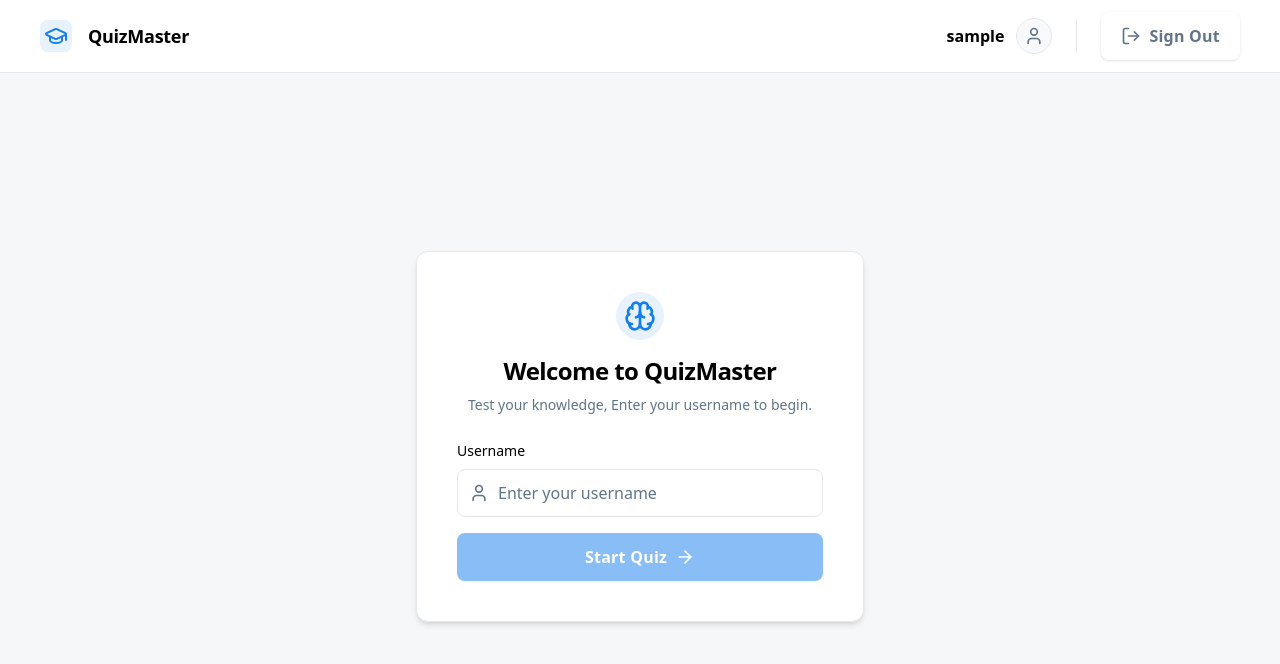
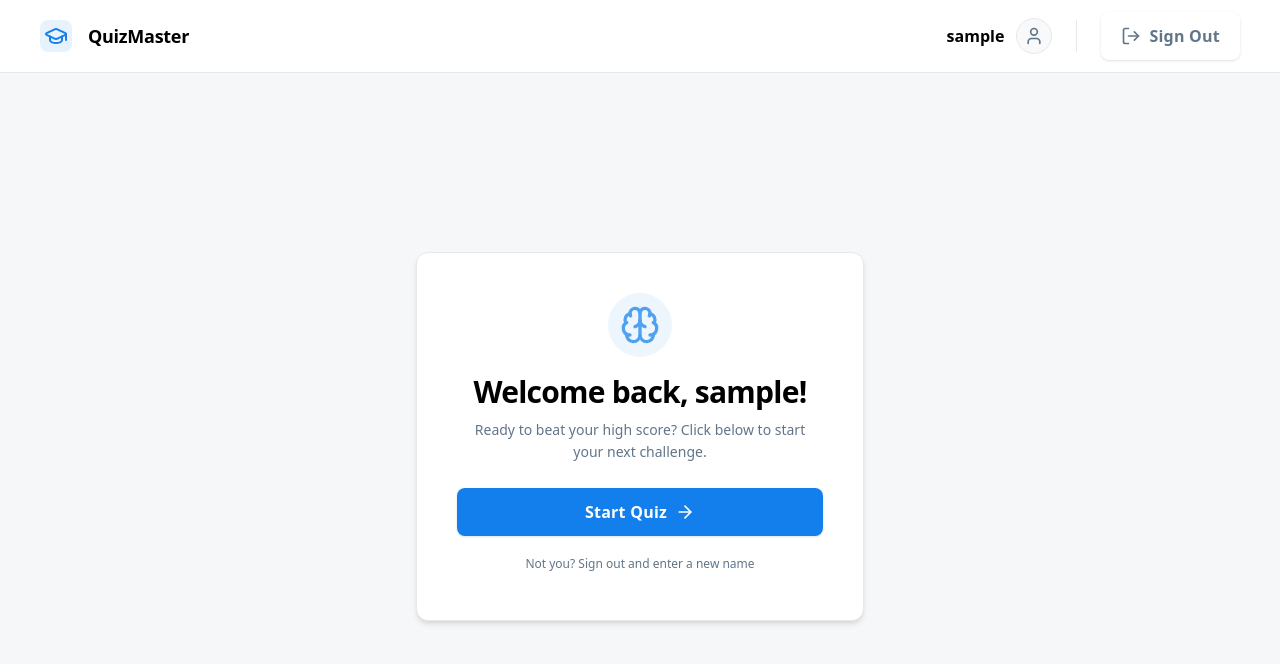
Before and after one commit to deloooonp/react-quiz-app, a React (Vite) app: page / in a window 1280 px wide. Shown: the top 664 px of the page. Built offline with nearby package versions, Linux system fonts and the light colour scheme; sample sign-in values are in the browser's storage.

Commit message:
feat: added a welcome screen to users that already logged in and reset quiz button

```diff
--- a/src/pages/Login.tsx
+++ b/src/pages/Login.tsx
@@ -1,17 +1,33 @@
-import { useState } from "react";
+import { useState, useEffect } from "react";
 import { useNavigate } from "react-router";
 import { User, Brain, ArrowRight } from "lucide-react";
 import { Header, Button } from "@/components";
 
 export default function Login() {
   const [username, setUsername] = useState("");
+  const [existingUser, setExistingUser] = useState<string | null>(null);
   const navigate = useNavigate();
 
+  useEffect(() => {
+    const saved = localStorage.getItem("username");
+    if (saved) {
+      setExistingUser(saved);
+    }
+  }, []);
+
   const handleStart = () => {
-    if (!username.trim()) return;
+    const finalUsername = existingUser || username;
+    if (!finalUsername.trim()) return;
 
-    localStorage.setItem("username", username);
+    localStorage.setItem("username", finalUsername);
     navigate("/quiz");
+  };
+
+  const handleSignOut = () => {
+    localStorage.removeItem("username");
+    localStorage.removeItem("quiz-progress");
+    setExistingUser(null);
+    setUsername("");
   };
 
   return (
@@ -22,18 +38,23 @@ export default function Login() {
         <div className="w-full max-w-md bg-white rounded-xl shadow-md border border-border overflow-hidden">
           <div className="p-8 sm:p-10 flex flex-col gap-6">
             <div className="flex flex-col gap-2 text-center">
-              <div className="mx-auto mb-2 size-12 flex items-center justify-center rounded-full bg-primary/10 text-primary">
-                <Brain className="size-8" />
+              <div className="mx-auto mb-2 size-16 flex items-center justify-center rounded-full bg-primary/10 text-primary animate-pulse">
+                <Brain className="size-10" />
               </div>
-              <h1 className="tracking-tight text-2xl font-bold leading-tight">
-                Welcome to QuizMaster
+              <h1 className="tracking-tight text-2xl md:text-3xl font-bold leading-tight">
+                {existingUser
+                  ? `Welcome back, ${existingUser}!`
+                  : "Welcome to QuizMaster"}
               </h1>
-              <p className="text-secondary text-sm font-normal leading-relaxed">
-                Test your knowledge, Enter your username to begin.
+              <p className="text-secondary text-sm font-normal leading-relaxed px-4">
+                {existingUser
+                  ? "Ready to beat your high score? Click below to start your next challenge."
+                  : "Test your knowledge, Enter your username to begin."}
               </p>
             </div>
 
             <div className="flex flex-col gap-4">
+              {!existingUser ? (
                 <label className="flex flex-col w-full">
                   <span className="mb-2 text-sm font-medium">Username</span>
                   <div className="relative">
@@ -50,7 +71,24 @@ export default function Login() {
                     />
                   </div>
                 </label>
+              ) : (
+                <div className="flex flex-col gap-3">
+                  <Button
+                    onClick={handleStart}
+                    rightIcon={<ArrowRight className="size-5" />}
+                  >
+                    Start Quiz
+                  </Button>
+                  <button
+                    onClick={handleSignOut}
+                    className="text-xs text-secondary hover:text-red-500 font-medium transition-colors cursor-pointer bg-transparent border-none py-2"
+                  >
+                    Not you? Sign out and enter a new name
+                  </button>
+                </div>
+              )}
 
+              {!existingUser && (
                 <Button
                   onClick={handleStart}
                   disabled={!username.trim()}
@@ -58,6 +96,7 @@ export default function Login() {
                 >
                   Start Quiz
                 </Button>
+              )}
             </div>
           </div>
         </div>
--- a/src/pages/Result.tsx
+++ b/src/pages/Result.tsx
@@ -122,7 +122,10 @@ export default function Result() {
 
           <div className="flex w-full flex-col sm:flex-row gap-4 h-28 md:h-auto">
             <Button
-              onClick={() => navigate("/")}
+              onClick={() => {
+                localStorage.removeItem("quiz-progress");
+                navigate("/quiz");
+              }}
               className="flex-1"
               leftIcon={<RefreshCcw className="size-5" />}
             >
@@ -130,10 +133,7 @@ export default function Result() {
             </Button>
             <Button
               variant="secondary"
-              onClick={() => {
-                localStorage.removeItem("username");
-                navigate("/");
-              }}
+              onClick={() => navigate("/")}
               className="flex-1"
               leftIcon={<Home className="size-5" />}
             >
```
Lines whose indentation alone changed are shown as unchanged.
